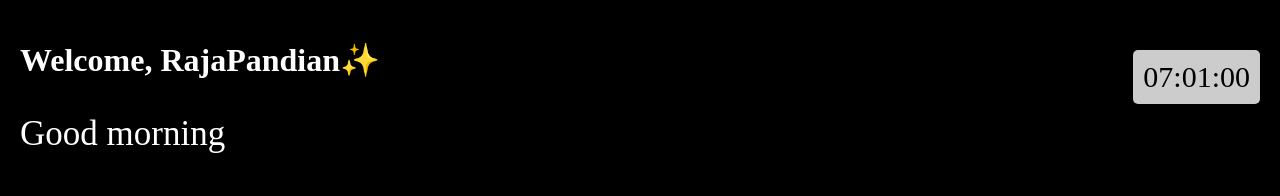
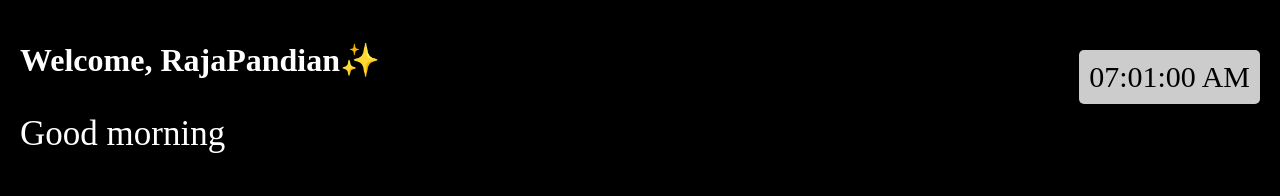
Before and after one commit to knowledgechamber/knowledgechamber.io, a plain HTML site: page index.html in a window 1280 px wide. Shown: the top 196 px of the page. Drawn offline with Linux system fonts and the light colour scheme.

Commit message:
Update index.html

```diff
--- a/index.html
+++ b/index.html
@@ -73,20 +73,24 @@
     <script>
         function updateClock() {
             const now = new Date();
-    const hours = now.getHours();
+            let hours = now.getHours();
+            const minutes = now.getMinutes().toString().padStart(2, '0');
+            const seconds = now.getSeconds().toString().padStart(2, '0');
+            const ampm = hours >= 12 ? 'PM' : 'AM';
+            hours = hours % 12;
+            hours = hours ? hours : 12; // the hour '0' should be '12'
+            const hoursString = hours.toString().padStart(2, '0');
+            document.getElementById('clock').textContent = `${hoursString}:${minutes}:${seconds} ${ampm}`;
+
             let greeting;
-    if (hours < 12) {
+            if (now.getHours() < 12) {
                 greeting = "Good morning";
-    } else if (hours < 18) {
+            } else if (now.getHours() < 18) {
                 greeting = "Good afternoon";
             } else {
                 greeting = "Good evening";
             }
             document.getElementById('greeting').textContent = greeting;
-    const hoursString = hours.toString().padStart(2, '0');
-    const minutes = now.getMinutes().toString().padStart(2, '0');
-    const seconds = now.getSeconds().toString().padStart(2, '0');
-    document.getElementById('clock').textContent = `${hoursString}:${minutes}:${seconds}`;
         }
         setInterval(updateClock, 1000);
         updateClock();
```
Lines whose indentation alone changed are shown as unchanged.
